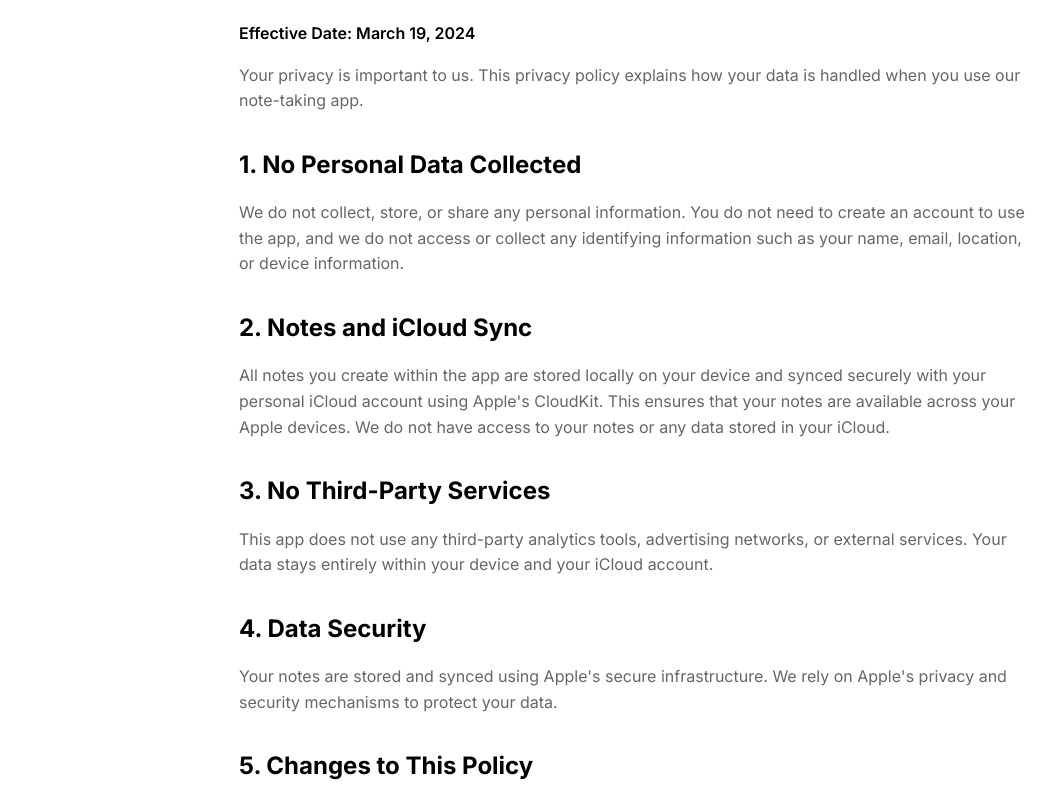
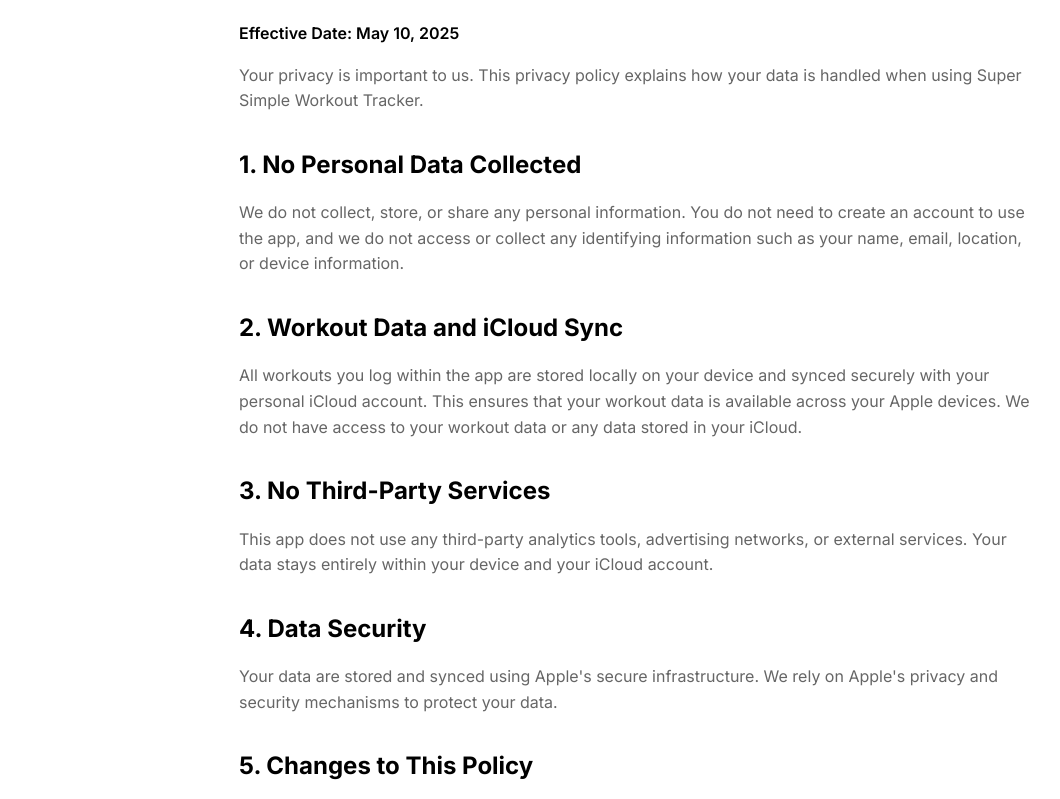
Before and after one commit to ajakes1/super-simple-workout-tracker-site, a plain HTML site: page privacy/index.html in a window 1280 px wide. Shown: the part 131-930 px from the top of the page, without its empty margins (1-1061 px from the left). Drawn offline with Linux system fonts and the light colour scheme.

Commit message:
fix privacy policy text

```diff
--- a/privacy/index.html
+++ b/privacy/index.html
@@ -17,27 +17,39 @@
             <div class="hero-content">
                 <div class="privacy-content">
                     <h1>Privacy Policy</h1>
-                    <p>Effective Date: March 19, 2024</p>
+                    <p>Effective Date: May 10, 2025</p>
 
-                    <p>Your privacy is important to us. This privacy policy explains how your data is handled when you use our note-taking app.</p>
+                    <p>Your privacy is important to us. This
+                        privacy policy explains how your data is
+                        handled when using Super Simple Workout Tracker.</p>
 
                     <h2>1. No Personal Data Collected</h2>
                     <p>We do not collect, store, or share any personal information. You do not need to create an account to use the app, and we do not access or collect any identifying information such as your name, email, location, or device information.</p>
 
-                    <h2>2. Notes and iCloud Sync</h2>
-                    <p>All notes you create within the app are stored locally on your device and synced securely with your personal iCloud account using Apple's CloudKit. This ensures that your notes are available across your Apple devices. We do not have access to your notes or any data stored in your iCloud.</p>
+                    <h2>2. Workout Data and iCloud Sync</h2>
+                    <p>All workouts you log within the app are stored locally
+                        on your device and synced securely with your personal
+                        iCloud account. This ensures
+                        that your workout data is available across your Apple
+                        devices. We do not have access to your workout data or any
+                        data stored in your iCloud.</p>
 
                     <h2>3. No Third-Party Services</h2>
-                    <p>This app does not use any third-party analytics tools, advertising networks, or external services. Your data stays entirely within your device and your iCloud account.</p>
+                    <p>This app does not use any third-party analytics tools,
+                        advertising networks, or external services.
+                        Your data stays entirely within your device and your iCloud account.</p>
 
                     <h2>4. Data Security</h2>
-                    <p>Your notes are stored and synced using Apple's secure infrastructure. We rely on Apple's privacy and security mechanisms to protect your data.</p>
+                    <p>Your data are stored and synced using Apple's secure
+                        infrastructure. We rely on Apple's privacy and security
+                        mechanisms to protect your data.</p>
 
                     <h2>5. Changes to This Policy</h2>
                     <p>If we ever make changes to this policy, we will update it here in the app or on our website. We recommend reviewing this policy periodically.</p>
 
                     <h2>Contact</h2>
-                    <p>If you have any questions about this privacy policy, please contact us at: support@supersimpleworkouttracker.com</p>
+                    <p>If you have any questions about this privacy policy, please contact:
+                        <a href="mailto:aidanmjakesdev@gmail.com">aidanmjakesdev@gmail.com</a></p>
                 </div>
             </div>
         </div>
```
